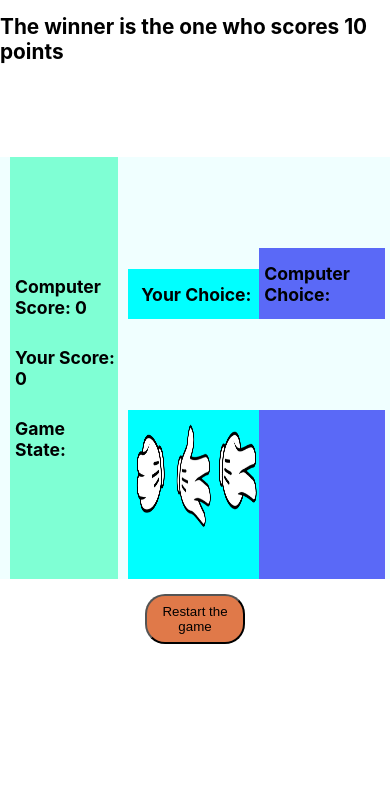
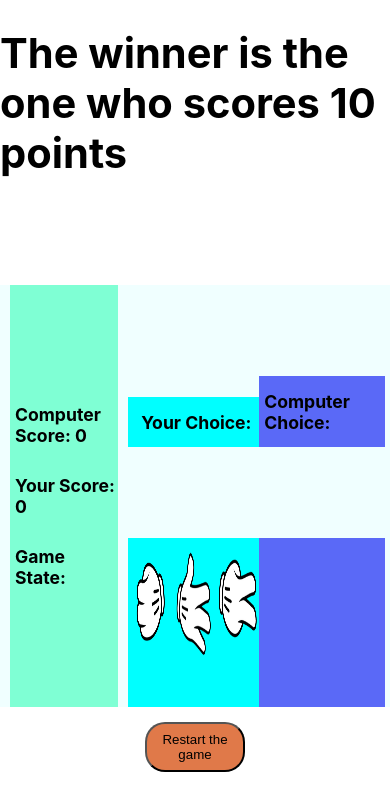
Before and after one commit to Tarhovh/RockPaperAcissors, a React (Create React App) app: page / in a window 390 px wide. Shown: the top 810 px of the page. Built offline with nearby package versions, Linux system fonts and the light colour scheme.

Commit message:
minor change

```diff
--- a/src/App.css
+++ b/src/App.css
@@ -97,7 +97,8 @@ h2 {
 }
 
 @media screen and (max-width: 900px) {
-  h1 {
+  header,
+.finalState {
     font-size: 1.3rem;
   }
   h2 {
```
